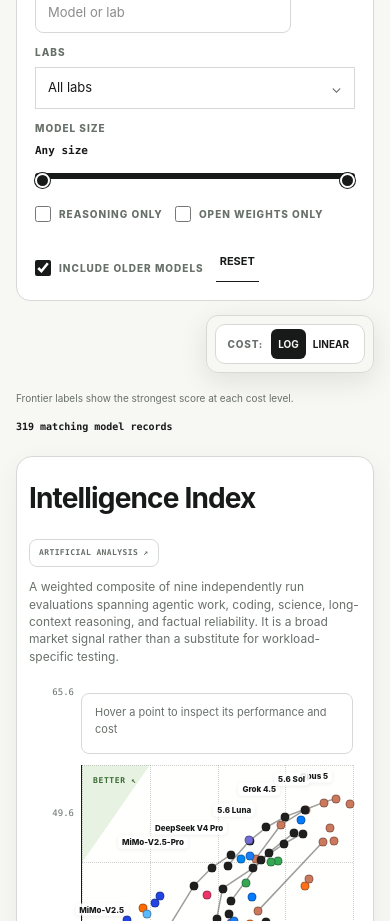
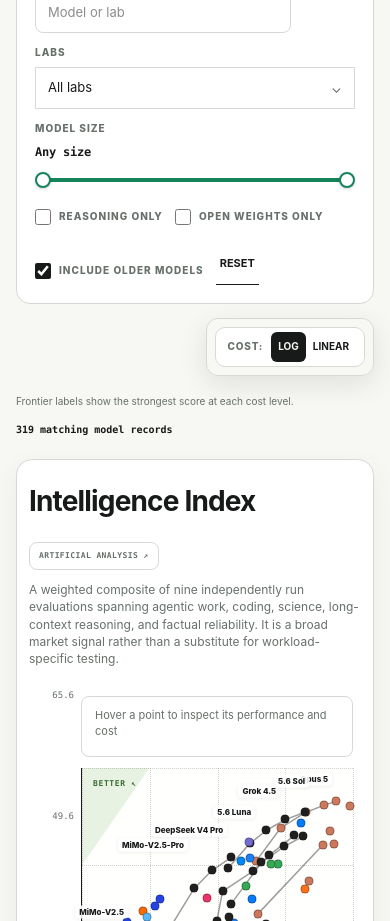
Before and after one commit to artemisart/llm-efficiency-frontier, a Next.js app: page / in a window 390 px wide. Shown: the part 1060-1981 px from the top of the page. Built offline with nearby package versions, Linux system fonts and the light colour scheme.

Commit message:
Polish model size range control
Refine the dual-handle slider with a lighter track, aligned endpoints, compact handles, and clearer interaction states. Keep handle movement responsive by deferring model filtering and memoizing benchmark charts during drag updates.

```diff
--- a/app/benchmark-explorer.tsx
+++ b/app/benchmark-explorer.tsx
@@ -7,7 +7,14 @@ import {
   forceY,
   type SimulationNodeDatum,
 } from "d3-force";
-import { useMemo, useState, type CSSProperties } from "react";
+import {
+  memo,
+  useCallback,
+  useDeferredValue,
+  useMemo,
+  useState,
+  type CSSProperties,
+} from "react";
 import sourceData from "./data/benchmark-data.json";
 
 type BenchmarkValue = {
@@ -442,7 +449,7 @@ function createParetoLabelLayout(
   );
 }
 
-function BenchmarkChart({
+const BenchmarkChart = memo(function BenchmarkChart({
   benchmark,
   models,
   linearCost,
@@ -703,7 +710,7 @@ function BenchmarkChart({
       </div>
     </article>
   );
-}
+});
 
 export function BenchmarkExplorer() {
   const [query, setQuery] = useState("");
@@ -716,6 +723,8 @@ export function BenchmarkExplorer() {
   const [includeDeprecated, setIncludeDeprecated] = useState(true);
   const [linearCost, setLinearCost] = useState(false);
   const [activePoint, setActivePoint] = useState<string | null>(null);
+  const deferredSizeMin = useDeferredValue(sizeMin);
+  const deferredSizeMax = useDeferredValue(sizeMax);
 
   const creators = useMemo(() => {
     const map = new Map<string, LabIdentity>();
@@ -738,13 +747,13 @@ export function BenchmarkExplorer() {
         return false;
       }
       if (
-        sizeMin > MODEL_SIZE_MIN ||
-        sizeMax < MODEL_SIZE_MAX
+        deferredSizeMin > MODEL_SIZE_MIN ||
+        deferredSizeMax < MODEL_SIZE_MAX
       ) {
         if (
           !Number.isFinite(model.parameters) ||
-          model.parameters! < sizeMin ||
-          model.parameters! > sizeMax
+          model.parameters! < deferredSizeMin ||
+          model.parameters! > deferredSizeMax
         ) {
           return false;
         }
@@ -762,11 +771,11 @@ export function BenchmarkExplorer() {
     query,
     reasoningOnly,
     selectedCreators,
-    sizeMax,
-    sizeMin,
+    deferredSizeMax,
+    deferredSizeMin,
   ]);
 
-  function resetFilters() {
+  const resetFilters = useCallback(() => {
     setQuery("");
     setHighlightQuery("");
     setSelectedCreators([]);
@@ -776,7 +785,7 @@ export function BenchmarkExplorer() {
     setOpenWeightsOnly(false);
     setIncludeDeprecated(true);
     setActivePoint(null);
-  }
+  }, []);
 
   return (
     <main className="analytical-theme">
@@ -909,8 +918,8 @@ export function BenchmarkExplorer() {
                 className="size-range-inputs"
                 style={
                   {
-                    "--size-min-position": `${modelSizeRatio(sizeMin) * 100}%`,
-                    "--size-max-position": `${modelSizeRatio(sizeMax) * 100}%`,
+                    "--size-min-position": `calc(8px + ${modelSizeRatio(sizeMin)} * (100% - 16px))`,
+                    "--size-max-position": `calc(8px + ${modelSizeRatio(sizeMax)} * (100% - 16px))`,
                   } as CSSProperties
                 }
               >
--- a/app/globals.css
+++ b/app/globals.css
@@ -407,47 +407,51 @@ select:focus-visible {
 }
 
 .size-control {
-  min-width: 236px;
+  min-width: 248px;
 }
 
 .size-range {
   display: grid;
-  gap: 5px;
-  min-width: 236px;
+  gap: 8px;
+  min-width: 248px;
 }
 
 .size-range output {
   min-height: 16px;
   color: var(--ink);
   font-family: ui-monospace, SFMono-Regular, Menlo, monospace;
-  font-size: 11px;
-  font-weight: 700;
+  font-size: 12px;
+  font-weight: 650;
+  letter-spacing: -0.02em;
 }
 
 .size-range-inputs {
   position: relative;
-  height: 24px;
+  height: 22px;
 }
 
 .size-range-track,
 .size-range-selection {
   position: absolute;
+  pointer-events: none;
+}
+
+.size-range-track {
+  top: 10px;
+  right: 8px;
+  left: 8px;
+  height: 2px;
+  border-radius: 99px;
+  background: var(--line);
+}
+
+.size-range-selection {
   top: 9px;
-  left: 0;
-  width: 100%;
-  height: 6px;
+  left: var(--size-min-position);
+  right: calc(100% - var(--size-max-position));
+  height: 4px;
   border-radius: 99px;
-  pointer-events: none;
-}
-
-.size-range-track {
-  background: var(--line);
-}
-
-.size-range-selection {
-  left: var(--size-min-position);
-  width: calc(var(--size-max-position) - var(--size-min-position));
-  background: var(--ink);
+  background: var(--coral);
 }
 
 .size-range-handle {
@@ -456,7 +460,7 @@ select:focus-visible {
   top: 0;
   left: 0;
   width: 100%;
-  height: 24px;
+  height: 22px;
   margin: 0;
   padding: 0;
   border: 0;
@@ -470,41 +474,63 @@ select:focus-visible {
 }
 
 .size-range-handle::-webkit-slider-runnable-track {
-  height: 6px;
+  height: 2px;
   background: transparent;
 }
 
 .size-range-handle::-moz-range-track {
-  height: 6px;
+  height: 2px;
   background: transparent;
 }
 
 .size-range-handle::-webkit-slider-thumb {
-  width: 15px;
-  height: 15px;
-  border: 2px solid var(--white);
+  width: 16px;
+  height: 16px;
+  margin-top: -7px;
+  border: 2px solid var(--coral);
   border-radius: 50%;
-  background: var(--ink);
-  box-shadow: 0 0 0 1px var(--ink);
+  background: var(--white);
+  box-shadow: 0 1px 3px rgba(23, 26, 24, 0.2);
   appearance: none;
   cursor: grab;
   pointer-events: auto;
 }
 
 .size-range-handle::-moz-range-thumb {
-  width: 11px;
-  height: 11px;
-  border: 2px solid var(--white);
+  width: 12px;
+  height: 12px;
+  border: 2px solid var(--coral);
   border-radius: 50%;
-  background: var(--ink);
-  box-shadow: 0 0 0 1px var(--ink);
+  background: var(--white);
+  box-shadow: 0 1px 3px rgba(23, 26, 24, 0.2);
   cursor: grab;
   pointer-events: auto;
 }
 
 .size-range-handle:focus-visible {
-  outline: 3px solid var(--coral);
-  outline-offset: 5px;
+  outline: none;
+}
+
+.size-range-handle:focus-visible::-webkit-slider-thumb {
+  box-shadow:
+    0 0 0 3px var(--paper),
+    0 0 0 5px var(--coral);
+}
+
+.size-range-handle:focus-visible::-moz-range-thumb {
+  box-shadow:
+    0 0 0 3px var(--paper),
+    0 0 0 5px var(--coral);
+}
+
+.size-range-handle:active::-webkit-slider-thumb {
+  background: var(--acid);
+  cursor: grabbing;
+}
+
+.size-range-handle:active::-moz-range-thumb {
+  background: var(--acid);
+  cursor: grabbing;
 }
 
 .search-control {
```
